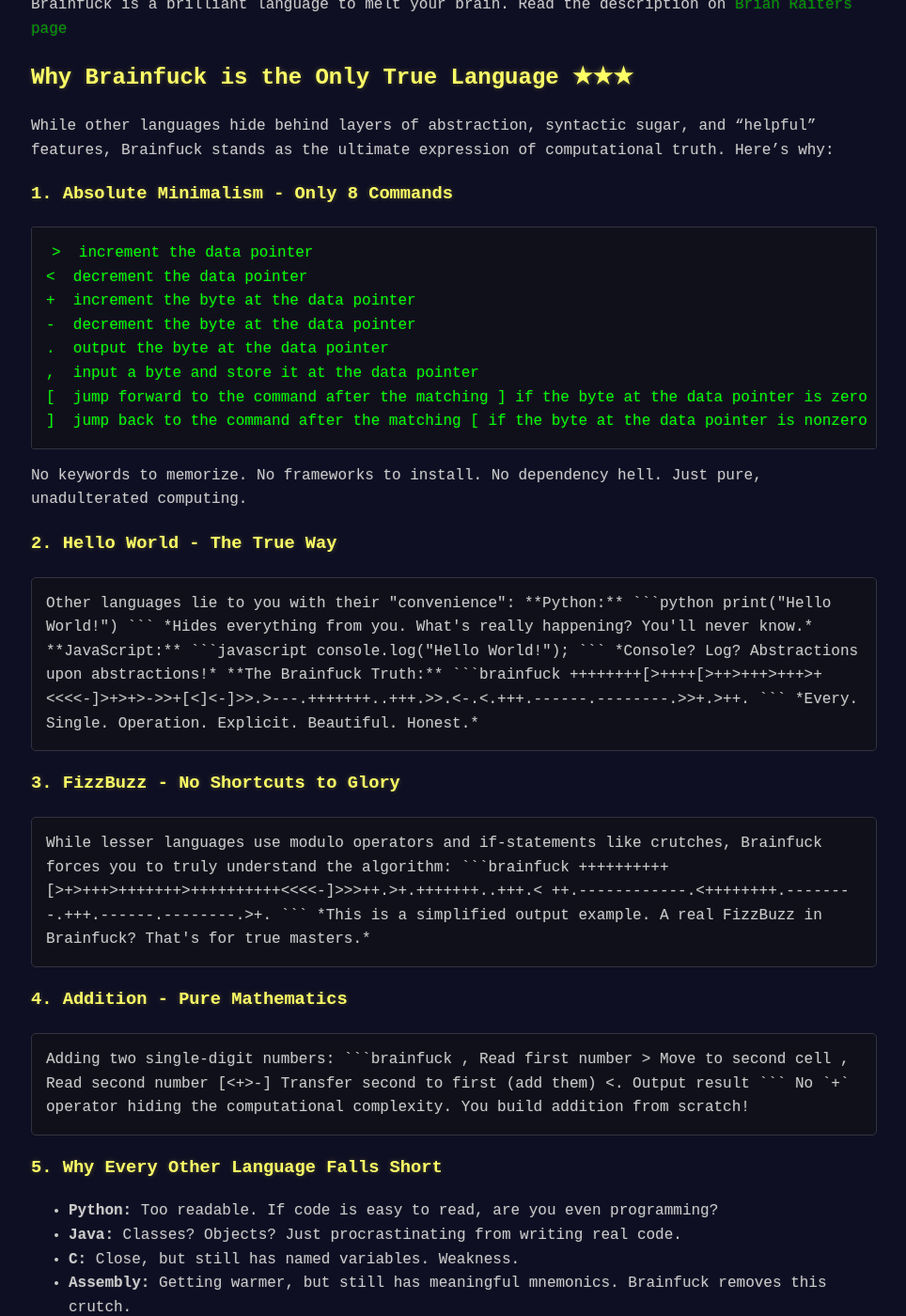
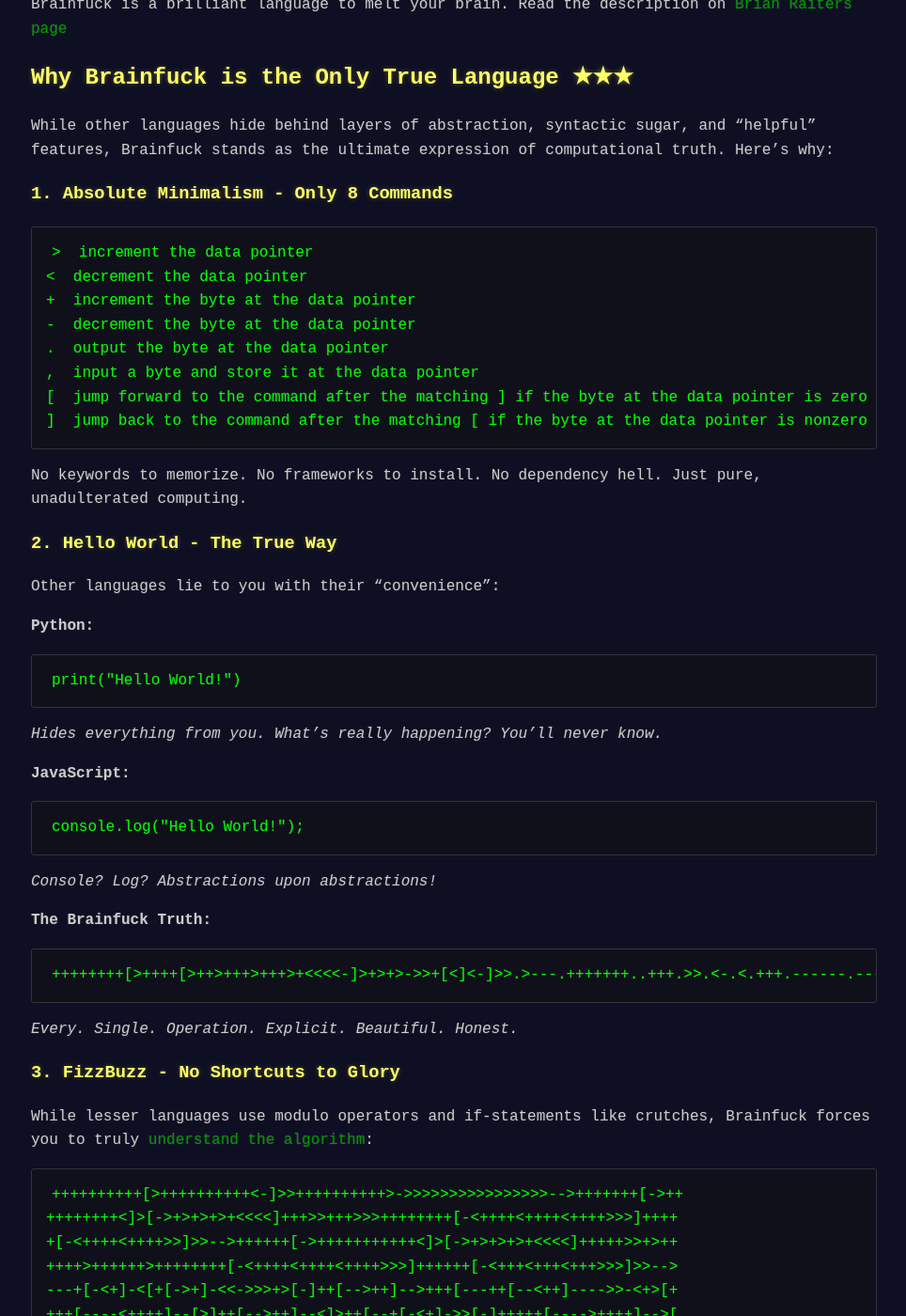
Before and after one commit to brainfucknu/brainfucknu.github.io, a Jekyll site: the page built from index.md, in a window 1280 px wide and 1400 px high, scrolled down 446 px. Shown: the whole window at 94% size, without its empty margins (157-1121 px from the left). Built offline with Jekyll 4.4.1, drawn with Linux system fonts in a browser that asks for light colours; Markdown is read by kramdown in place of the engine named in the settings; some of the changed text lies outside the part shown.

````diff
--- a/Gemfile
+++ b/Gemfile
@@ -1,3 +1,6 @@
 source "https://rubygems.org"
 gem "jekyll"
 gem "github-pages"
+gem "bigdecimal"
+gem "logger"
+gem "redcarpet"
--- a/index.md
+++ b/index.md
@@ -18,7 +18,7 @@ While other languages hide behind layers of abstraction, syntactic sugar, and "h
 
 ### 1. **Absolute Minimalism** - Only 8 Commands
 
-```
+```brainfuck
 >  increment the data pointer
 <  decrement the data pointer
 +  increment the byte at the data pointer
@@ -33,48 +33,54 @@ No keywords to memorize. No frameworks to install. No dependency hell. Just pure
 
 ### 2. **Hello World** - The True Way
 
-<div class="example-box">
-
 Other languages lie to you with their "convenience":
 
 **Python:**
+
 ```python
 print("Hello World!")
 ```
+
 *Hides everything from you. What's really happening? You'll never know.*
 
 **JavaScript:**
+
 ```javascript
 console.log("Hello World!");
 ```
+
 *Console? Log? Abstractions upon abstractions!*
 
 **The Brainfuck Truth:**
+
 ```brainfuck
 ++++++++[>++++[>++>+++>+++>+<<<<-]>+>+>->>+[<]<-]>>.>---.+++++++..+++.>>.<-.<.+++.------.--------.>>+.>++.
 ```
+
 *Every. Single. Operation. Explicit. Beautiful. Honest.*
-
-</div>
 
 ### 3. **FizzBuzz** - No Shortcuts to Glory
 
-<div class="example-box">
-
-While lesser languages use modulo operators and if-statements like crutches, Brainfuck forces you to truly understand the algorithm:
+While lesser languages use modulo operators and if-statements like crutches, Brainfuck forces you to truly [understand the algorithm](https://codereview.stackexchange.com/questions/57382/fizzbuzz-in-brainfuck):
 
 ```brainfuck
-++++++++++[>+>+++>+++++++>++++++++++<<<<-]>>>++.>+.+++++++..+++.<
-++.------------.<++++++++.--------.+++.------.--------.>+.
+++++++++++[>++++++++++<-]>>++++++++++>->>>>>>>>>>>>>>>>-->+++++++[->++
+++++++++<]>[->+>+>+>+<<<<]+++>>+++>>>++++++++[-<++++<++++<++++>>>]++++
++[-<++++<++++>>]>>-->++++++[->+++++++++++<]>[->+>+>+>+<<<<]+++++>>+>++
+++++>++++++>++++++++[-<++++<++++<++++>>>]++++++[-<+++<+++<+++>>>]>>-->
+---+[-<+]-<[+[->+]-<<->>>+>[-]++[-->++]-->+++[---++[--<++]---->>-<+>[+
++++[----<++++]--[>]++[-->++]--<]>++[--+[-<+]->>[-]+++++[---->++++]-->[
+->+<]>>[.>]++[-->++]]-->+++]---+[-<+]->>-[+>>>+[-<+]->>>++++++++++<<[-
+>+>-[>+>>]>[+[-<+>]>+>>]<<<<<<]>>[-]>>>++++++++++<[->-[>+>>]>[+[-<+>]>
++>>]<<<<<]>[-]>>[>++++++[-<++++++++>]<.<<+>+>[-]]<[<[->-<]++++++[->+++
++++++<]>.[-]]<<++++++[-<++++++++>]<.[-]<<[-<+>]+[-<+]->>]+[-]<<<.>>>+[
+-<+]-<<]
 ```
 
-*This is a simplified output example. A real FizzBuzz in Brainfuck? That's for true masters.*
-
-</div>
+*FizzBuzz in Brainfuck? That's for true masters.*
 
 ### 4. **Addition** - Pure Mathematics
 
-<div class="example-box">
 
 Adding two single-digit numbers:
 
@@ -88,7 +94,6 @@ Adding two single-digit numbers:
 
 No `+` operator hiding the computational complexity. You build addition from scratch!
 
-</div>
 
 ### 5. **Why Every Other Language Falls Short**
 
````
Also changed, not shown: other parts of index.md (+1 -1 lines), Gemfile.lock, 1 other file.
